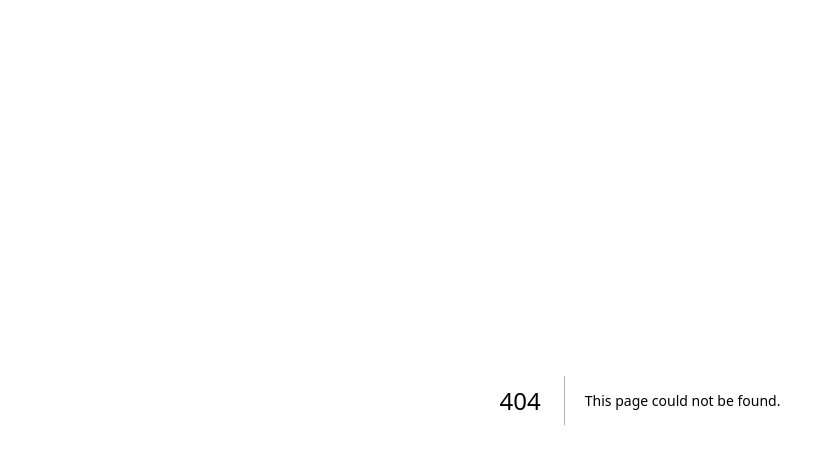
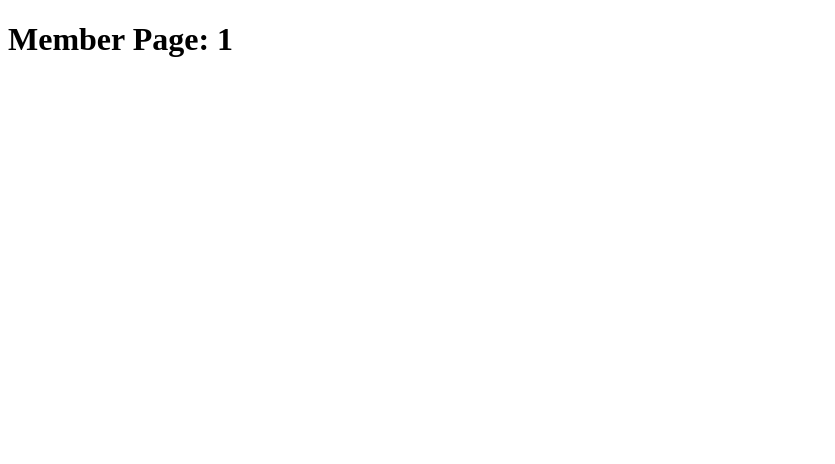
Before and after one commit to hack4impact-utk/internal-applications, a Next.js app in the folder apps/admin-portal/: page /members/1 in a window 1280 px wide. Before the commit this address had no page. Shown: the top 464 px of the page, without its empty margins (0-835 px from the left). Built offline with nearby package versions, Linux system fonts and the light colour scheme.

Commit message:
created members list page and member specific page

```diff
--- /dev/null
+++ b/apps/admin-portal/src/app/members/[memberId]/page.tsx
@@ -0,0 +1,4 @@
+
+export default function MemberPage({ params }: { params: { memberId: string } }) {
+    return <h1>Member Page: {params.memberId}</h1>;
+ }
--- /dev/null
+++ b/apps/admin-portal/src/app/members/page.tsx
@@ -0,0 +1,3 @@
+export default function MembersPage() {
+    return <h1>Members Page</h1>;
+}
```
